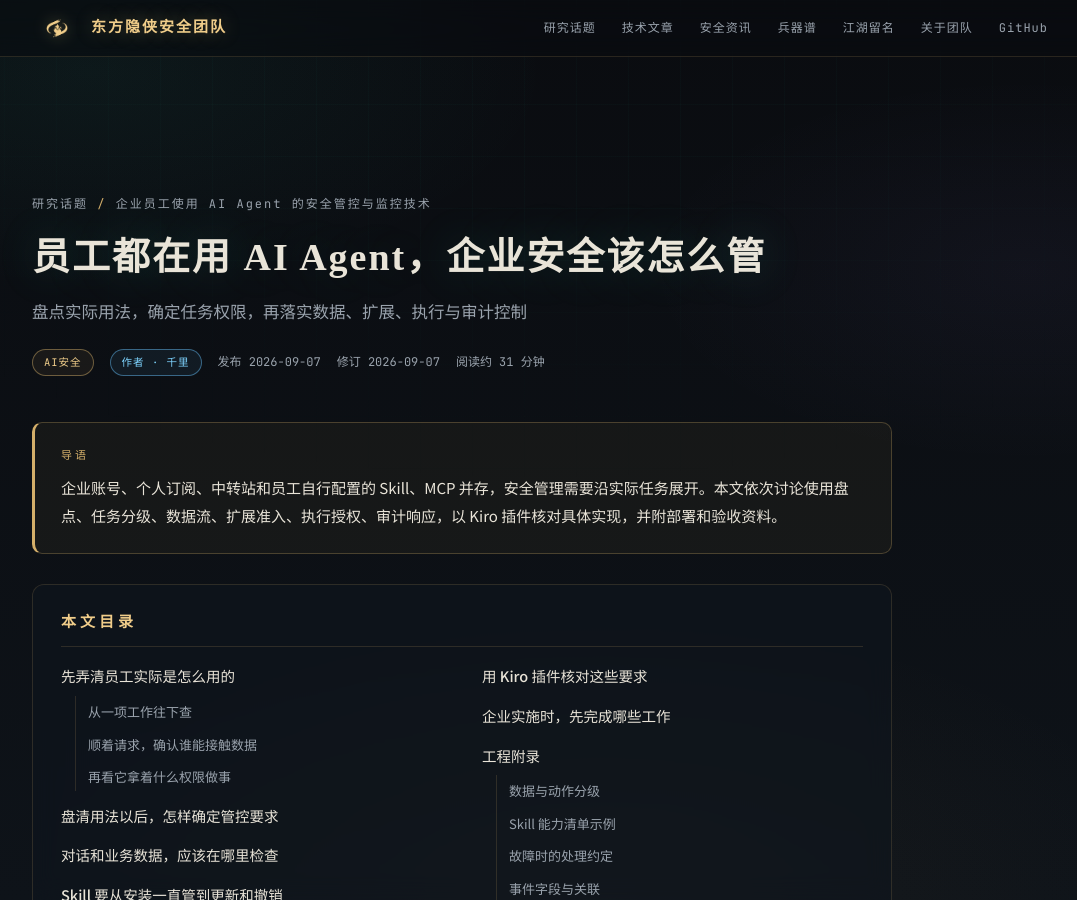
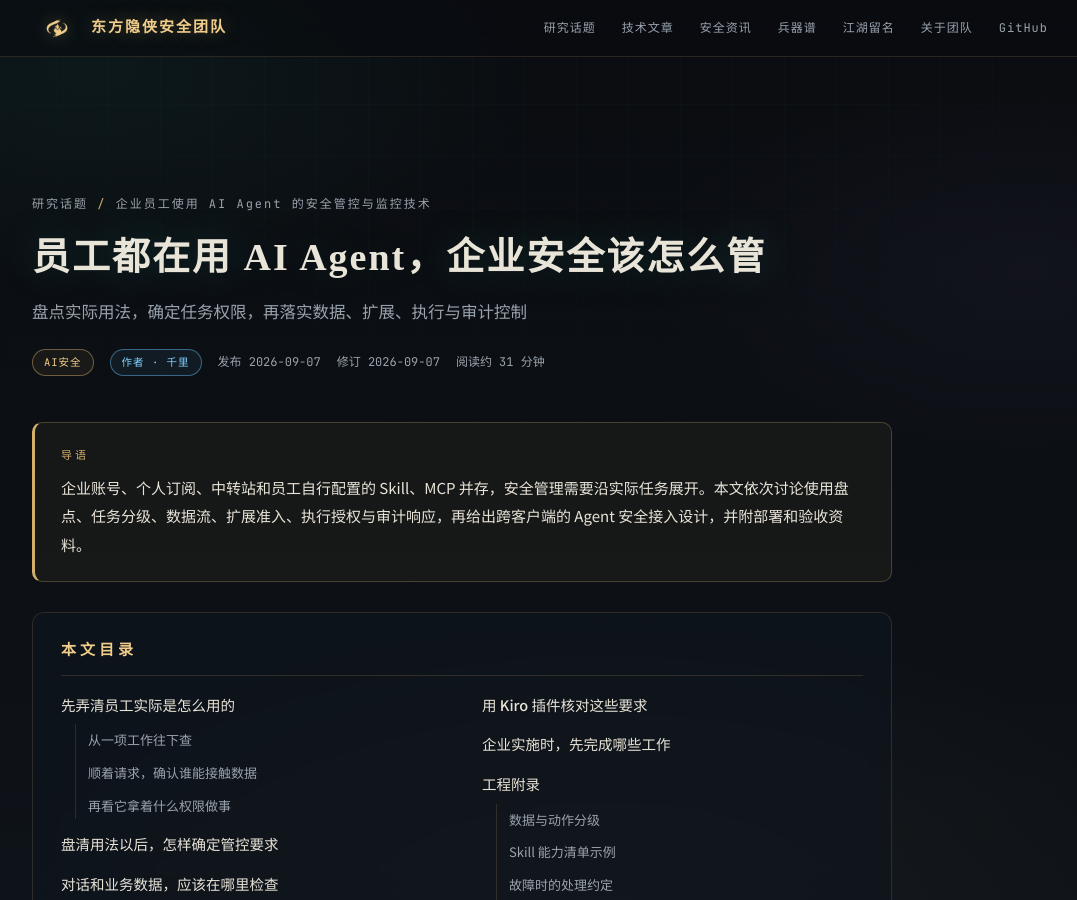
Before and after one commit to EastSword/EastSword.github.io, a Jekyll site: the page built from _articles/ai-agent-governance.md, in a window 1280 px wide and 900 px high. Shown: the whole window, without its empty margins (100-1177 px from the left). Built offline with Jekyll 4.4.1, drawn with Linux system fonts in a browser that asks for light colours; comment, search, counter and statistics services are not loaded.

Commit message:
恢复被编辑器覆盖的摘要措辞，并同步到线上文章页

```diff
--- a/_articles/ai-agent-governance.md
+++ b/_articles/ai-agent-governance.md
@@ -2,7 +2,7 @@
 layout: article
 title: "员工都在用 AI Agent，企业安全该怎么管"
 subtitle: "盘点实际用法，确定任务权限，再落实数据、扩展、执行与审计控制"
-abstract: "企业账号、个人订阅、中转站和员工自行配置的 Skill、MCP 并存，安全管理需要沿实际任务展开。本文依次讨论使用盘点、任务分级、数据流、扩展准入、执行授权、审计响应，以 Kiro 插件核对具体实现，并附部署和验收资料。"
+abstract: "企业账号、个人订阅、中转站和员工自行配置的 Skill、MCP 并存，安全管理需要沿实际任务展开。本文依次讨论使用盘点、任务分级、数据流、扩展准入、执行授权与审计响应，再给出跨客户端的 Agent 安全接入设计，并附部署和验收资料。"
 date: 2026-09-07
 updated: 2026-09-07
 reading_time: 31
--- a/scripts/articles.json
+++ b/scripts/articles.json
@@ -71,7 +71,7 @@
       ],
       "keyword": "",
       "img_dir": "AI_Agent安全研究配图",
-      "abstract": "企业账号、个人订阅、中转站和员工自行配置的 Skill、MCP 并存，安全管理需要沿实际任务展开。本文依次讨论使用盘点、任务分级、数据流、扩展准入、执行授权、审计响应，以 Kiro 插件核对具体实现，并附部署和验收资料。"
+      "abstract": "企业账号、个人订阅、中转站和员工自行配置的 Skill、MCP 并存，安全管理需要沿实际任务展开。本文依次讨论使用盘点、任务分级、数据流、扩展准入、执行授权与审计响应，再给出跨客户端的 Agent 安全接入设计，并附部署和验收资料。"
     }
   ]
 }
```
